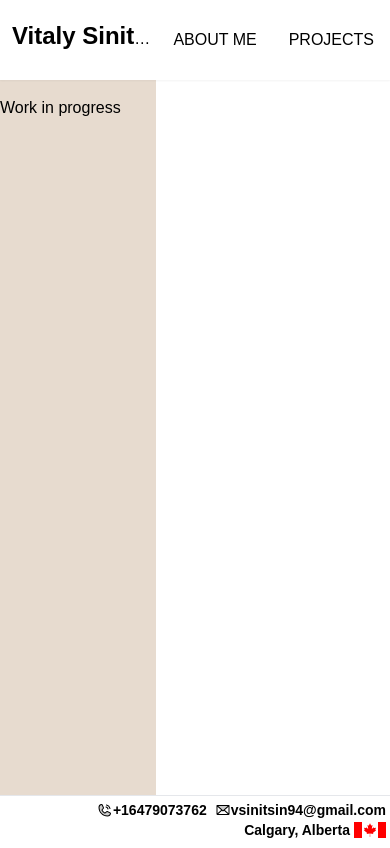
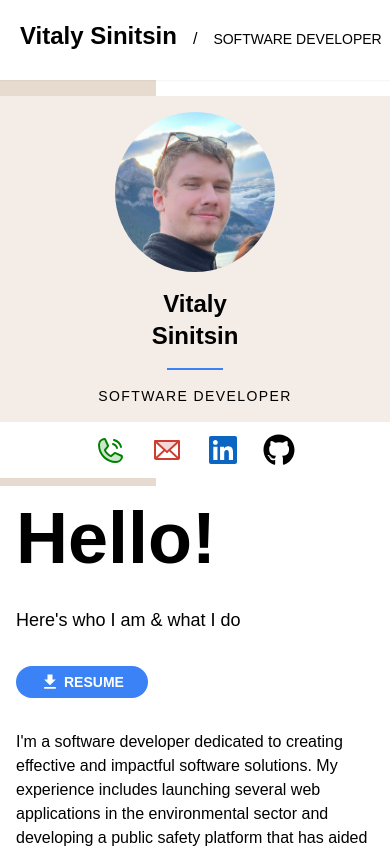
Before and after one commit to vitalysinitsin/vitalysinitsin.github.io, a React (Create React App) app: page /dev/projects in a window 390 px wide. Shown: the top 848 px of the page. Built offline with nearby package versions, Linux system fonts and the light colour scheme; no server answers.

Commit message:
removes router, adds projects section with git restapi

```diff
--- a/package.json
+++ b/package.json
@@ -11,7 +11,6 @@
     "react": "^18.3.1",
     "react-dom": "^18.3.1",
     "react-icons": "^5.3.0",
-    "react-router-dom": "^6.26.1",
     "react-scripts": "5.0.1",
     "web-vitals": "^2.1.4"
   },
--- a/src/App.js
+++ b/src/App.js
@@ -1,14 +1,14 @@
 import Navbar from "./components/utility/Navbar";
-import { Outlet } from "react-router-dom";
 import { PiPhoneCallDuotone, PiEnvelopeDuotone } from "react-icons/pi";
 import CanadianFlag from "./assets/CanadianFlag.svg";
+import AboutMe from "./components/pages/AboutMe";
 
 function App() {
   return (
     <div className="grid grid-rows-[5rem_1fr_2rem] min-h-full gap-4">
       <Navbar />
       <div className="absolute h-full w-2/5 bg-[#E7DBCF] -z-20"></div>
-      <Outlet />
+      <AboutMe />
       <footer className="bg-white flex justify-end h-max p-1 w-full flex-wrap gap-x-2 gap-y-0 col-span-full border-t mt-4 absolute bottom-0 text-sm font-bold">
         <div className="flex items-center">
           <PiPhoneCallDuotone size="1rem" />
--- a/src/components/pages/AboutMe.jsx
+++ b/src/components/pages/AboutMe.jsx
@@ -3,11 +3,30 @@ import { ButtonHyperLink } from "../utility/Button";
 import vitalySinitsinResumeSoftwareDev from "../../assets/vitalySinitsinResumeSoftwareDev.pdf";
 import { FaLinkedin, FaGithub } from "react-icons/fa";
 import { PiPhoneCallDuotone, PiEnvelopeDuotone } from "react-icons/pi";
+import { MdFileDownload } from "react-icons/md";
+import Project from "../utility/Project";
+import { useEffect, useState } from "react";
 
 function AboutMe() {
+  const [repos, setRepos] = useState([]);
+
+  useEffect(() => {
+    fetch("https://api.github.com/users/hungryvito/repos")
+      .then((res) => res.json())
+      .then((allGithubRepos) => {
+        // excluding my course material
+        setRepos(
+          allGithubRepos
+            .filter((repo) => repo.name !== "courses")
+            .sort((a, b) => new Date(b.pushed_at) - new Date(a.pushed_at))
+        );
+        console.log({ allGithubRepos });
+      });
+  }, []);
+
   return (
-    <div className="grid grid-cols-[repeat(auto-fit,minmax(18rem,1fr))] auto-rows-max mx-auto max-w-2xl w-full h-max overflow-hidden shadow-lg">
-      <section className="bg-[#F4ECE6] flex flex-col pt-4 gap-4 justify-between">
+    <div className="flex flex-wrap mx-auto max-w-2xl w-full h-max overflow-hidden shadow-lg gap-y-2 justify-items-center">
+      <section className="w-full bg-[#F4ECE6] flex flex-col pt-4 gap-4 justify-between md:w-[20rem]">
         <img
           className="mx-auto h-40 w-40 rounded-full"
           src={myPhoto}
@@ -49,7 +68,7 @@ function AboutMe() {
           </a>
         </footer>
       </section>
-      <section className="flex items-start flex-col gap-8 p-4 bg-white">
+      <section className="flex w-full items-start flex-col gap-8 p-4 bg-white md:w-[20rem]">
         <span className="text-7xl font-extrabold">Hello!</span>
         <span className="text-lg">Here's who I am & what I do</span>
         <div className="flex gap-4">
@@ -57,9 +76,9 @@ function AboutMe() {
             href={vitalySinitsinResumeSoftwareDev}
             download="vitalySinitsinResumeSoftwareDev.pdf"
           >
-            RESUME
+            <MdFileDownload size="20" className="mr-1" />
+            <span>RESUME</span>
           </ButtonHyperLink>
-          {/* <Button buttonStyle="outline">CONTACT</Button> */}
         </div>
         <p>
           I'm a software developer dedicated to creating effective and impactful
@@ -68,6 +87,22 @@ function AboutMe() {
           safety platform that has aided police officers globally.
         </p>
       </section>
+      <section className="p-3 bg-white border-t w-full">
+        <span className="py-1 text-2xl font-extrabold">Projects</span>
+        <div className="w-full h-1 bg-green-500 my-4" alt="greenLine"></div>
+        <div className="flex flex-wrap gap-2">
+          {repos.map(
+            (repo, index) => index < 4 && <Project repo={repo} key={repo.id} />
+          )}
+        </div>
+        <ButtonHyperLink
+          buttonStyle="link"
+          href="https://github.com/hungryvito?tab=repositories"
+          hidden={repos?.length < 5}
+        >
+          More...
+        </ButtonHyperLink>
+      </section>
     </div>
   );
 }
--- a/src/components/pages/Projects.jsx
+++ /dev/null
@@ -1,9 +0,0 @@
-function Projects() {
-  return (
-    <div className="grid ">
-      <span>Work in progress</span>
-    </div>
-  );
-}
-
-export default Projects;
--- a/src/components/utility/Button.jsx
+++ b/src/components/utility/Button.jsx
@@ -1,5 +1,4 @@
 import classNames from "classnames";
-import { Link } from "react-router-dom";
 
 const options = {
   default:
@@ -7,13 +6,14 @@ const options = {
   outline:
     "h-8 px-8 from-transparent rounded-3xl font-bold text-sm border border-black",
   plain: "h-full px-[1rem] hover:bg-blue-50",
+  link: "w-max text-gray-500 border-b-2 border-gray-500 hover:cursor-pointer hover:font-bold hover:border-b-3 hover:border-gray-600 ",
 };
 
-function Button({ className, children, buttonStyle = "default" }) {
+function Button({ className, children, hidden, buttonStyle = "default" }) {
   return (
     <button
       className={classNames(
-        "flex items-center truncate",
+        `flex items-center truncate ${hidden && "hidden"}`,
         options[buttonStyle],
         className
       )}
@@ -23,40 +23,22 @@ function Button({ className, children, buttonStyle = "default" }) {
   );
 }
 
-export function ButtonRouterLink({
-  className,
-  children,
-  buttonStyle = "default",
-  ...rest
-}) {
-  return (
-    <Link
-      className={classNames(
-        "flex items-center truncate",
-        options[buttonStyle],
-        className
-      )}
-      {...rest}
-    >
-      {children}
-    </Link>
-  );
-}
-
 export function ButtonHyperLink({
   className,
   children,
+  hidden,
   buttonStyle = "default",
   ...rest
 }) {
   return (
     <a
       className={classNames(
-        "flex items-center truncate",
+        `flex items-center truncate ${hidden && "hidden"}`,
         options[buttonStyle],
         className
       )}
       {...rest}
+      target="_blank"
     >
       {children}
     </a>
--- a/src/components/utility/Navbar.jsx
+++ b/src/components/utility/Navbar.jsx
@@ -1,18 +1,9 @@
-import { ButtonRouterLink } from "./Button";
 import Title from "./Title";
 
 function Navbar() {
   return (
-    <header className="flex bg-white justify-around overflow-hidden shadow-sm">
+    <header className="flex bg-white justify-start overflow-hidden shadow-sm pl-2">
       <Title />
-      <ul className="flex">
-        <ButtonRouterLink to="/dev" buttonStyle="plain">
-          ABOUT ME
-        </ButtonRouterLink>
-        <ButtonRouterLink to="/dev/projects" buttonStyle="plain">
-          PROJECTS
-        </ButtonRouterLink>
-      </ul>
     </header>
   );
 }
--- a/src/components/utility/Project.jsx
+++ b/src/components/utility/Project.jsx
@@ -1,5 +1,29 @@
-function Project() {
-  return <div className="">Project</div>;
+import { ButtonHyperLink } from "./Button";
+
+function Project({ repo }) {
+  return (
+    <div className="h-[7rem] w-[20rem] overflow-hidden">
+      <div className="flex justify-between items-center pr-4">
+        <ButtonHyperLink buttonStyle="link" href={repo.html_url}>
+          {repo.name}
+        </ButtonHyperLink>
+        <span className="text-sm">
+          {new Date(repo.pushed_at).getFullYear()}
+        </span>
+      </div>
+      <p
+        className="mt-2 text-sm overflow-hidden text-ellipsis"
+        // credit for a multiline ellipsis idea below goes to: https://stackoverflow.com/a/41137262
+        style={{
+          display: "-webkit-box",
+          WebkitLineClamp: "4",
+          WebkitBoxOrient: "vertical",
+        }}
+      >
+        {repo.description}
+      </p>
+    </div>
+  );
 }
 
 export default Project;
--- a/src/index.js
+++ b/src/index.js
@@ -2,34 +2,14 @@ import React from "react";
 import ReactDOM from "react-dom/client";
 import "./index.css";
 import App from "./App";
-import { RouterProvider, createBrowserRouter } from "react-router-dom";
-import AboutMe from "./components/pages/AboutMe";
-import Projects from "./components/pages/Projects";
 import reportWebVitals from "./reportWebVitals";
 import { IconContext } from "react-icons";
-
-const router = createBrowserRouter([
-  {
-    path: "/dev",
-    element: <App />,
-    children: [
-      {
-        path: "/dev",
-        element: <AboutMe />,
-      },
-      {
-        path: "/dev/projects",
-        element: <Projects />,
-      },
-    ],
-  },
-]);
 
 const root = ReactDOM.createRoot(document.getElementById("root"));
 root.render(
   <React.StrictMode>
     <IconContext.Provider value={{ size: "2rem" }}>
-      <RouterProvider router={router} />
+      <App />
     </IconContext.Provider>
   </React.StrictMode>
 );
```
Also changed, not shown: 1 other file (tests, documents, lock files or other folders).
